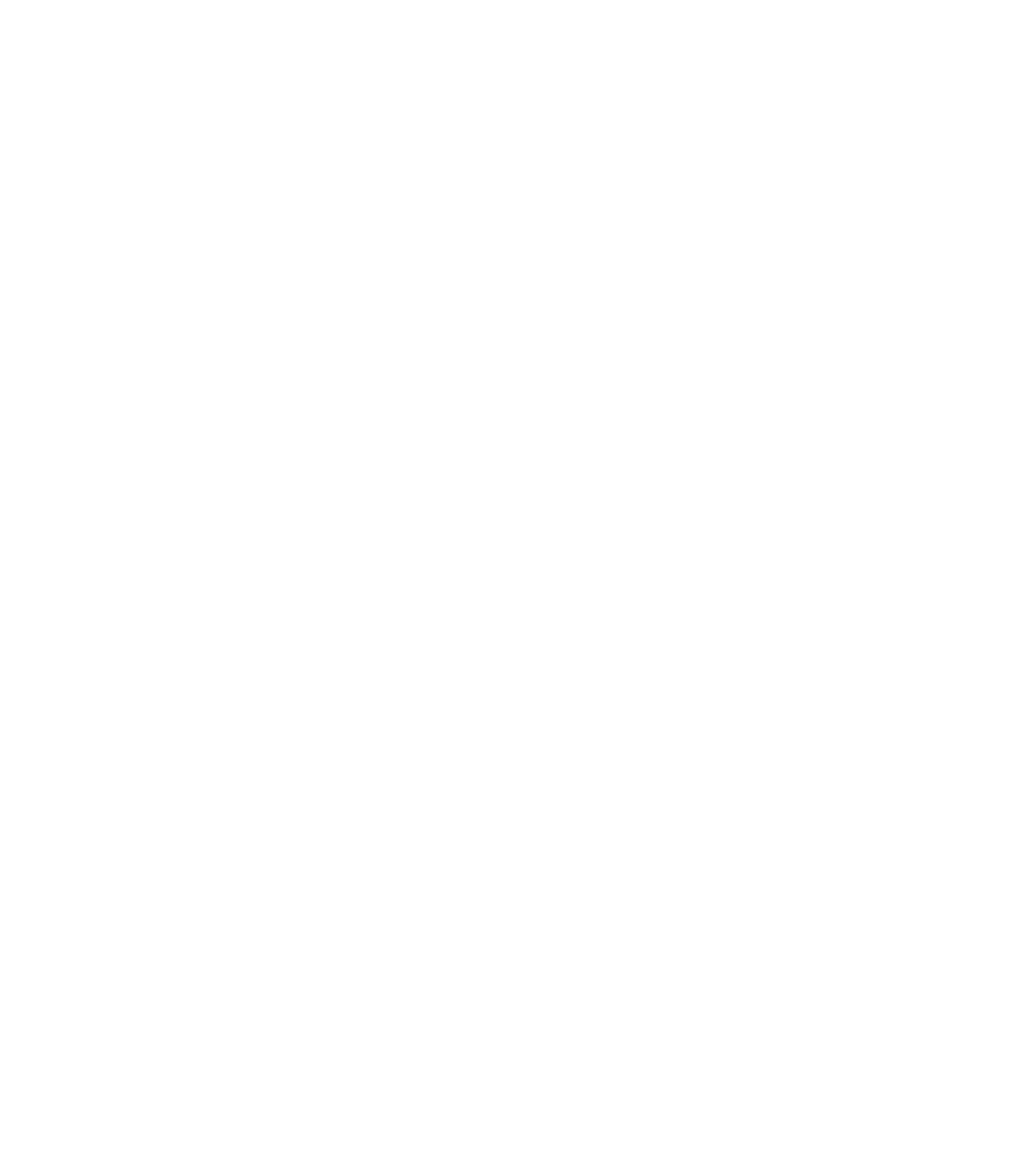
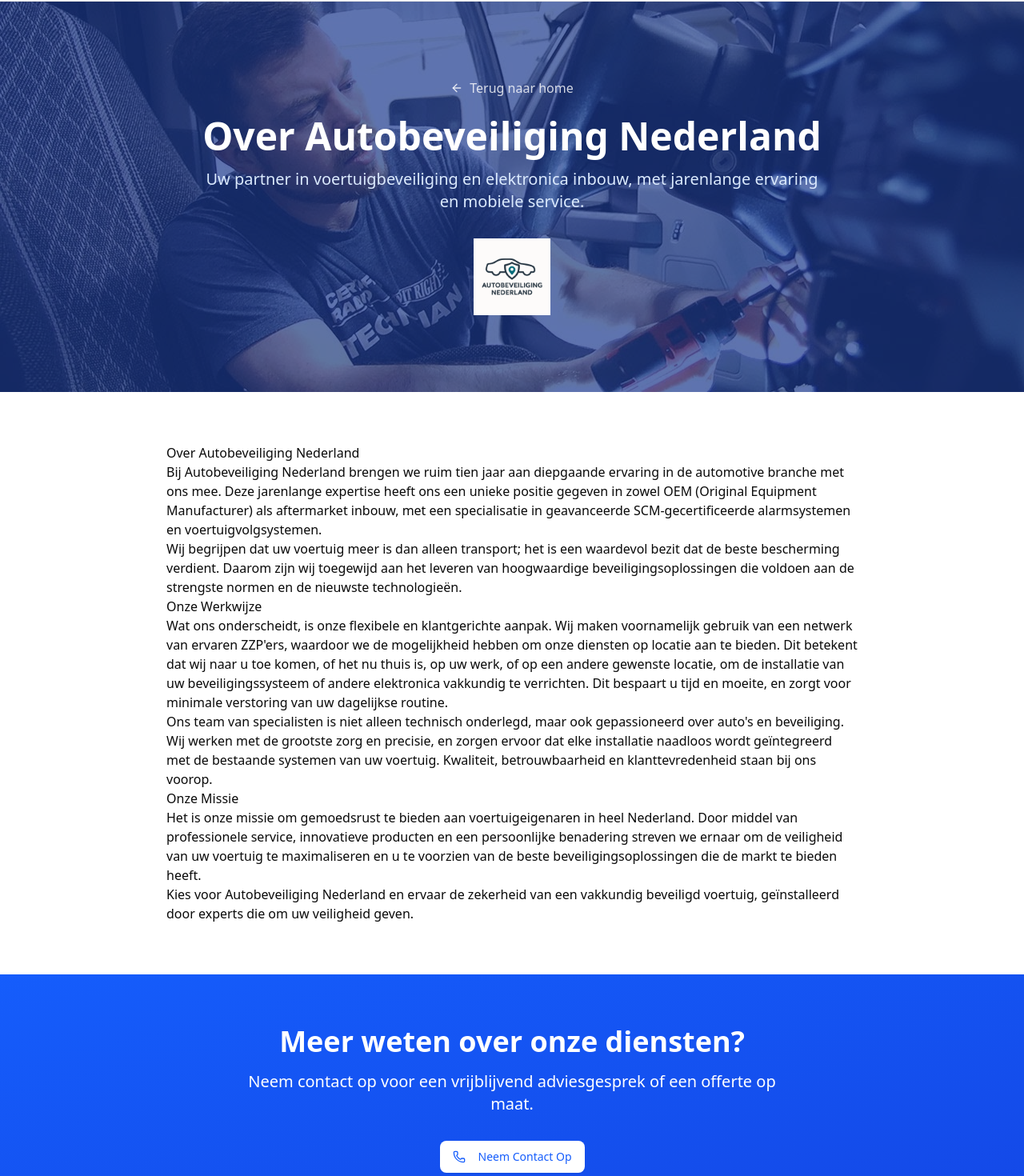
Before and after one commit to autobeveiligingnederland/autobeveiliging-nederland-website, a React (Vite) app: page /over-ons in a window 1280 px wide. Before the commit this address had no page. Shown: the part 79-1549 px from the top of the page at 80% size. Before the commit the page ends 800 px from the top, so only its background shows below. Built offline with nearby package versions, Linux system fonts and the light colour scheme.

Commit message:
Add About Us page with banner and navigation

```diff
--- a/src/App.jsx
+++ b/src/App.jsx
@@ -9,6 +9,7 @@ import LaserTrackPage from './pages/LaserTrackPage'
 import SchadeherstelPage from './pages/SchadeherstelPage'
 import ContactPage from './pages/ContactPage'
 import SCMPage from './pages/SCMPage'
+import AboutUsPage from './pages/AboutUsPage'
 
 function App() {
   return (
@@ -23,6 +24,7 @@ function App() {
         <Route path="/schadeherstel" element={<SchadeherstelPage />} />
         <Route path="/contact" element={<ContactPage />} />
         <Route path="/scm-alarmsystemen" element={<SCMPage />} />
+        <Route path="/over-ons" element={<AboutUsPage />} />
       </Routes>
     </Router>
   )
--- a/src/components/layout/Header.jsx
+++ b/src/components/layout/Header.jsx
@@ -8,6 +8,7 @@ export default function Header() {
   const [mobileMenuOpen, setMobileMenuOpen] = useState(false)
 
   const navItems = [
+    { name: 'Over ons', path: '/over-ons' },
     { name: 'Track & Trace', path: '/track-trace' },
     { name: 'Elektronica Inbouw', path: '/elektronica-inbouw' },
     { name: 'Ramen Tinten', path: '/ramen-tinten' },
--- /dev/null
+++ b/src/content/aboutUsContent.md
@@ -0,0 +1,17 @@
+## Over Autobeveiliging Nederland
+
+Bij Autobeveiliging Nederland brengen we ruim tien jaar aan diepgaande ervaring in de automotive branche met ons mee. Deze jarenlange expertise heeft ons een unieke positie gegeven in zowel OEM (Original Equipment Manufacturer) als aftermarket inbouw, met een specialisatie in geavanceerde SCM-gecertificeerde alarmsystemen en voertuigvolgsystemen.
+
+Wij begrijpen dat uw voertuig meer is dan alleen transport; het is een waardevol bezit dat de beste bescherming verdient. Daarom zijn wij toegewijd aan het leveren van hoogwaardige beveiligingsoplossingen die voldoen aan de strengste normen en de nieuwste technologieën.
+
+### Onze Werkwijze
+
+Wat ons onderscheidt, is onze flexibele en klantgerichte aanpak. Wij maken voornamelijk gebruik van een netwerk van ervaren ZZP'ers, waardoor we de mogelijkheid hebben om onze diensten op locatie aan te bieden. Dit betekent dat wij naar u toe komen, of het nu thuis is, op uw werk, of op een andere gewenste locatie, om de installatie van uw beveiligingssysteem of andere elektronica vakkundig te verrichten. Dit bespaart u tijd en moeite, en zorgt voor minimale verstoring van uw dagelijkse routine.
+
+Ons team van specialisten is niet alleen technisch onderlegd, maar ook gepassioneerd over auto's en beveiliging. Wij werken met de grootste zorg en precisie, en zorgen ervoor dat elke installatie naadloos wordt geïntegreerd met de bestaande systemen van uw voertuig. Kwaliteit, betrouwbaarheid en klanttevredenheid staan bij ons voorop.
+
+### Onze Missie
+
+Het is onze missie om gemoedsrust te bieden aan voertuigeigenaren in heel Nederland. Door middel van professionele service, innovatieve producten en een persoonlijke benadering streven we ernaar om de veiligheid van uw voertuig te maximaliseren en u te voorzien van de beste beveiligingsoplossingen die de markt te bieden heeft.
+
+Kies voor Autobeveiliging Nederland en ervaar de zekerheid van een vakkundig beveiligd voertuig, geïnstalleerd door experts die om uw veiligheid geven.
--- /dev/null
+++ b/src/pages/AboutUsPage.jsx
@@ -0,0 +1,82 @@
+import { Link } from 'react-router-dom'
+import { ArrowLeft, Phone } from 'lucide-react'
+import { Button } from '@/components/ui/button'
+import Header from '@/components/layout/Header'
+import Footer from '@/components/layout/Footer'
+import aboutUsBanner from '@/assets/about-us-banner.jpg'
+import logo from '@/assets/logo.png'
+
+export default function AboutUsPage() {
+  return (
+    <div className="min-h-screen bg-white">
+      <Header />
+
+      {/* Hero Banner */}
+      <section className="relative bg-cover bg-center py-24 text-white" style={{ backgroundImage: `url(${aboutUsBanner})` }}>
+        <div className="absolute inset-0 bg-blue-900 opacity-70"></div>
+        <div className="container mx-auto px-4 relative z-10 text-center">
+          <Link to="/" className="inline-flex items-center text-white/80 hover:text-white mb-6">
+            <ArrowLeft className="mr-2 h-4 w-4" />
+            Terug naar home
+          </Link>
+          <h1 className="text-5xl font-bold mb-4">Over Autobeveiliging Nederland</h1>
+          <p className="text-xl text-blue-100 max-w-3xl mx-auto">
+            Uw partner in voertuigbeveiliging en elektronica inbouw, met jarenlange ervaring en mobiele service.
+          </p>
+          <div className="mt-8">
+            <img src={logo} alt="Autobeveiliging Nederland Logo" className="h-24 mx-auto" />
+          </div>
+        </div>
+      </section>
+
+      {/* Content Section */}
+      <section className="py-16">
+        <div className="container mx-auto px-4 max-w-4xl">
+          <div className="prose prose-lg max-w-none">
+            <h2>Over Autobeveiliging Nederland</h2>
+            <p>
+              Bij Autobeveiliging Nederland brengen we ruim tien jaar aan diepgaande ervaring in de automotive branche met ons mee. Deze jarenlange expertise heeft ons een unieke positie gegeven in zowel OEM (Original Equipment Manufacturer) als aftermarket inbouw, met een specialisatie in geavanceerde SCM-gecertificeerde alarmsystemen en voertuigvolgsystemen.
+            </p>
+            <p>
+              Wij begrijpen dat uw voertuig meer is dan alleen transport; het is een waardevol bezit dat de beste bescherming verdient. Daarom zijn wij toegewijd aan het leveren van hoogwaardige beveiligingsoplossingen die voldoen aan de strengste normen en de nieuwste technologieën.
+            </p>
+
+            <h3>Onze Werkwijze</h3>
+            <p>
+              Wat ons onderscheidt, is onze flexibele en klantgerichte aanpak. Wij maken voornamelijk gebruik van een netwerk van ervaren ZZP'ers, waardoor we de mogelijkheid hebben om onze diensten op locatie aan te bieden. Dit betekent dat wij naar u toe komen, of het nu thuis is, op uw werk, of op een andere gewenste locatie, om de installatie van uw beveiligingssysteem of andere elektronica vakkundig te verrichten. Dit bespaart u tijd en moeite, en zorgt voor minimale verstoring van uw dagelijkse routine.
+            </p>
+            <p>
+              Ons team van specialisten is niet alleen technisch onderlegd, maar ook gepassioneerd over auto's en beveiliging. Wij werken met de grootste zorg en precisie, en zorgen ervoor dat elke installatie naadloos wordt geïntegreerd met de bestaande systemen van uw voertuig. Kwaliteit, betrouwbaarheid en klanttevredenheid staan bij ons voorop.
+            </p>
+
+            <h3>Onze Missie</h3>
+            <p>
+              Het is onze missie om gemoedsrust te bieden aan voertuigeigenaren in heel Nederland. Door middel van professionele service, innovatieve producten en een persoonlijke benadering streven we ernaar om de veiligheid van uw voertuig te maximaliseren en u te voorzien van de beste beveiligingsoplossingen die de markt te bieden heeft.
+            </p>
+            <p>
+              Kies voor Autobeveiliging Nederland en ervaar de zekerheid van een vakkundig beveiligd voertuig, geïnstalleerd door experts die om uw veiligheid geven.
+            </p>
+          </div>
+        </div>
+      </section>
+
+      {/* CTA */}
+      <section className="py-16 bg-gradient-to-br from-blue-600 to-blue-700 text-white">
+        <div className="container mx-auto px-4 text-center">
+          <h2 className="text-4xl font-bold mb-4">Meer weten over onze diensten?</h2>
+          <p className="text-xl mb-8 max-w-2xl mx-auto">
+            Neem contact op voor een vrijblijvend adviesgesprek of een offerte op maat.
+          </p>
+          <a href="https://wa.me/31650744574" target="_blank" rel="noopener noreferrer">
+            <Button size="lg" className="bg-white text-blue-600 hover:bg-gray-100">
+              <Phone className="mr-2 h-5 w-5" />
+              Neem Contact Op
+            </Button>
+          </a>
+        </div>
+      </section>
+
+      <Footer />
+    </div>
+  )
+}
```
Also changed, not shown: src/assets/about-us-banner.jpg (added), 6 other files (tests, documents, lock files or other folders).
